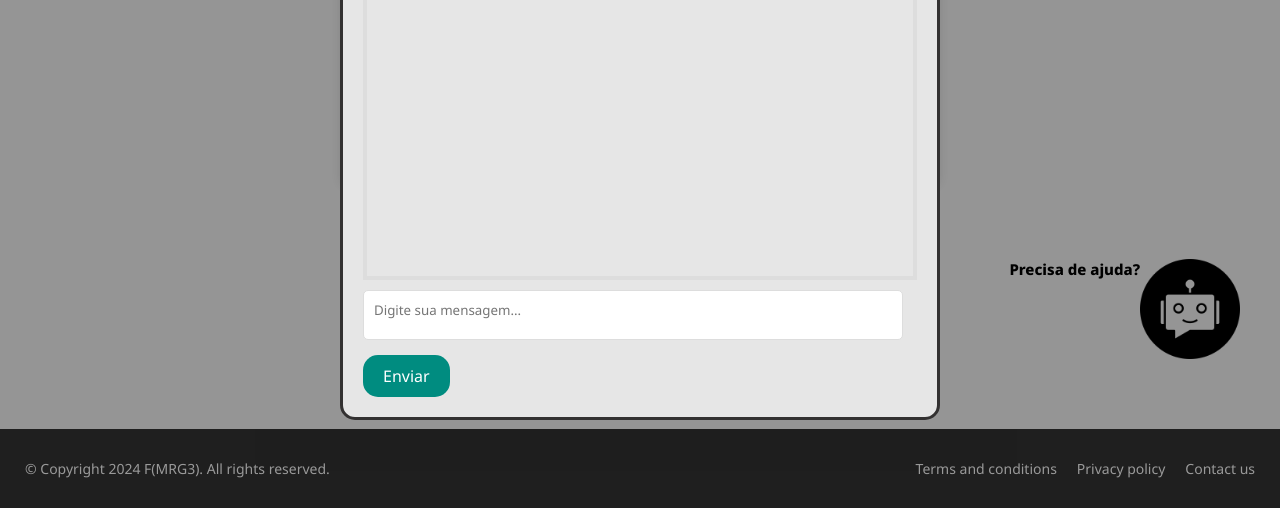
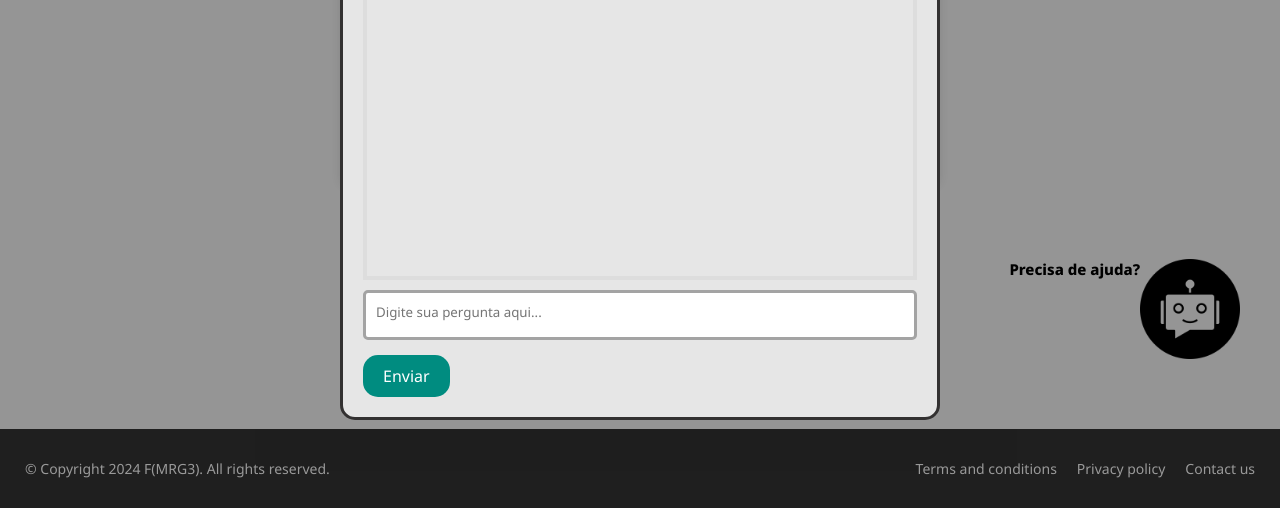
Before and after one commit to GuilhermeRossiKirsten/SanofiProjetoFiap, a website with bundled scripts: page home.html in a window 1280 px wide. Both pictures are taken after a click on the button "Precisa de ajuda?". Shown: the part 292-800 px from the top of the page. Built offline with nearby package versions, Linux system fonts and the light colour scheme; no server answers.

Commit message:
fix inputsize of chatbot

```diff
--- a/assets/styles/chatbot.css
+++ b/assets/styles/chatbot.css
@@ -44,11 +44,11 @@
 }
 
 #chatInput {
-  width: 97.5%;
+  width: 100%;
   height: 50px;
   padding: 10px;
   margin-bottom: 10px;
-  border: 1px solid #ddd;
+  border: 3px solid #a3a3a3;
 }
 
 #sendChat {
--- a/home.html
+++ b/home.html
@@ -101,7 +101,7 @@
         </div>
         <textarea
           id="chatInput"
-          placeholder="Digite sua mensagem..."
+          placeholder="Digite sua pergunta aqui..."
         ></textarea>
         <button id="sendChat">Enviar</button>
       </div>
```
